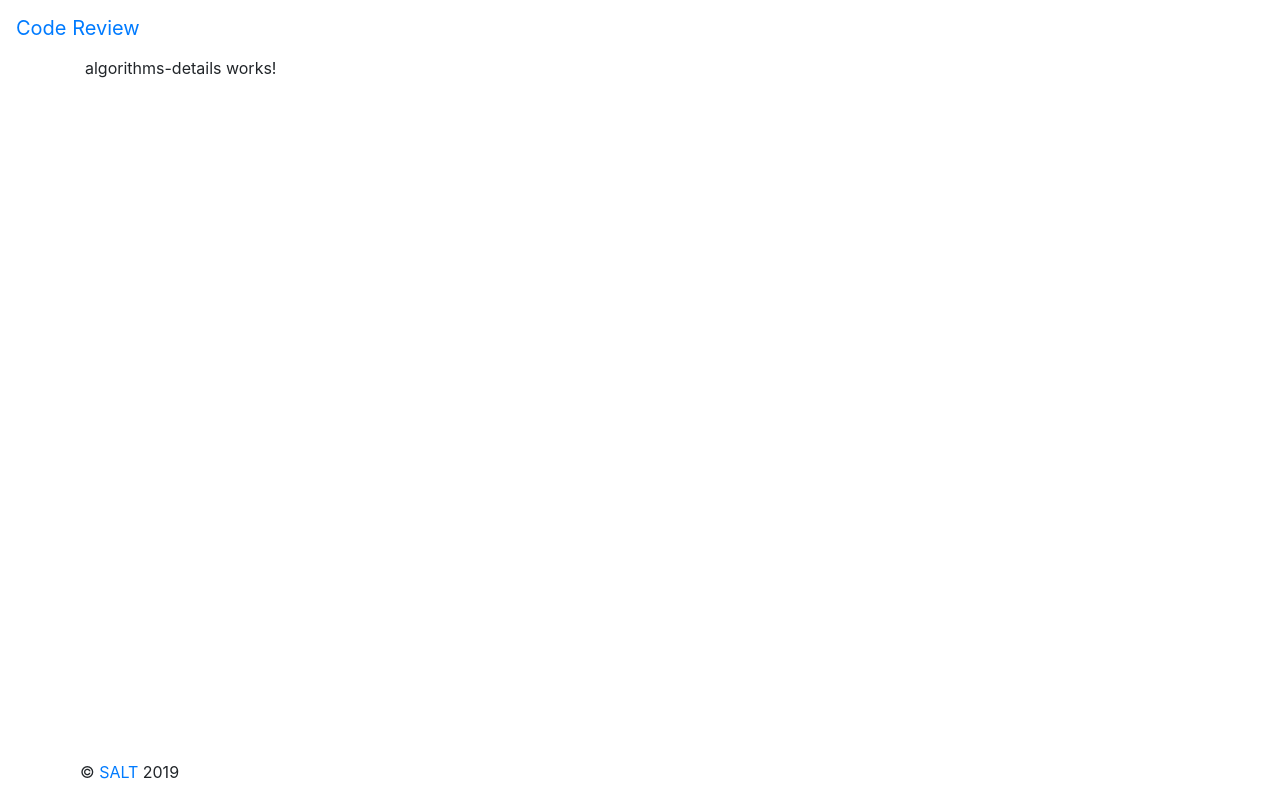
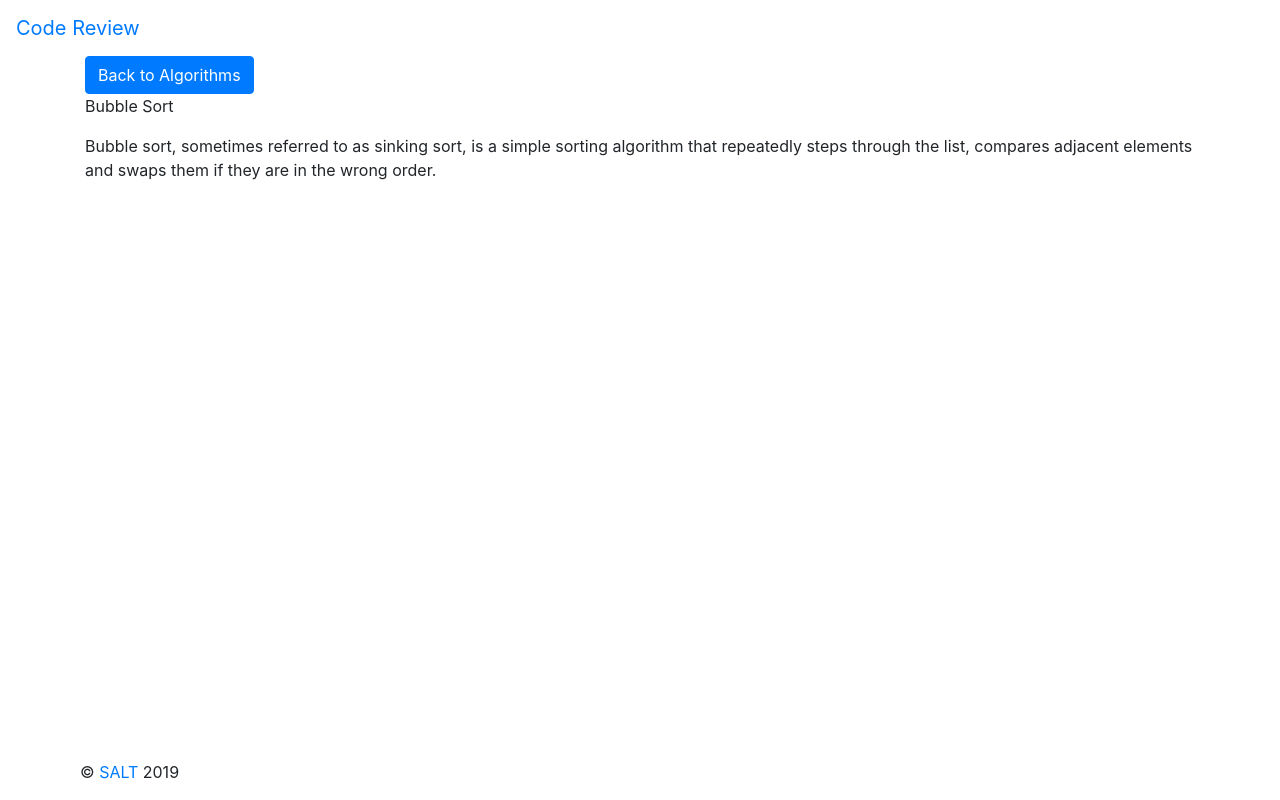
Before and after one commit to KyKri/code-review, an Angular app: page /algorithms/details/0 in a window 1280 px wide. Built offline with nearby package versions, Linux system fonts and the light colour scheme.

Commit message:
fleshed out algorithms details a little bit, needs more work

```diff
--- a/src/app/algorithms-details/algorithms-details.component.html
+++ b/src/app/algorithms-details/algorithms-details.component.html
@@ -1 +1,3 @@
-<p>algorithms-details works!</p>
+<button class="btn btn-primary" (click)="goBack()">Back to Algorithms</button>
+<p>{{ algorithm.name }}</p>
+<p>{{ algorithm.description }}</p>
--- a/src/app/algorithms-details/algorithms-details.component.ts
+++ b/src/app/algorithms-details/algorithms-details.component.ts
@@ -1,5 +1,6 @@
 import { Component, OnInit } from '@angular/core';
 import { ActivatedRoute } from '@angular/router';
+import { Location } from '@angular/common';
 
 import { algorithms } from '../Algorithms';
 
@@ -12,7 +13,8 @@ export class AlgorithmsDetailsComponent implements OnInit {
   algorithm;
 
   constructor(
-    private route: ActivatedRoute
+    private route: ActivatedRoute,
+    private location: Location
   ) { }
 
   ngOnInit() {
@@ -21,4 +23,8 @@ export class AlgorithmsDetailsComponent implements OnInit {
     });
   }
 
+  goBack() {
+    this.location.back();
+  }
+
 }
```
